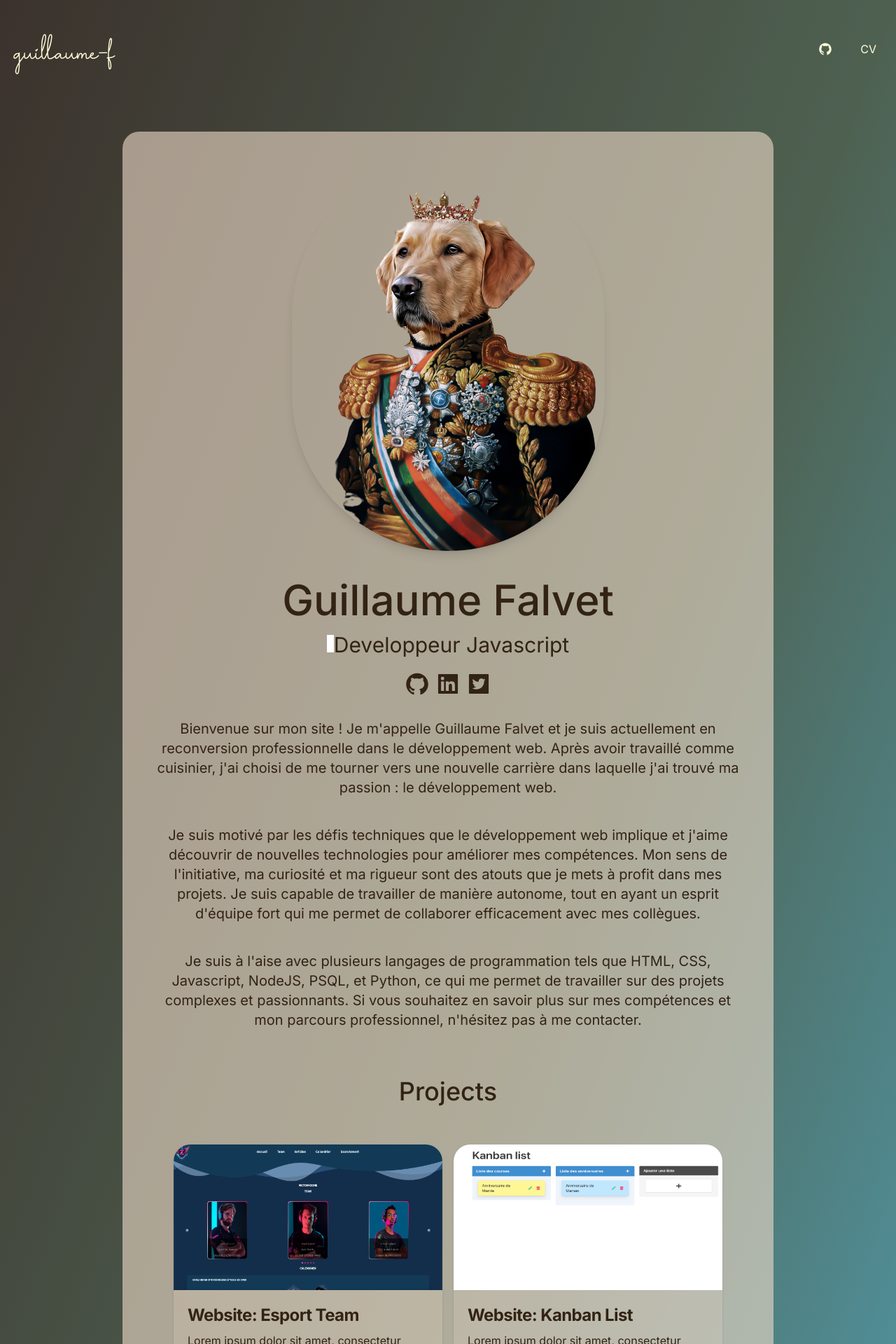
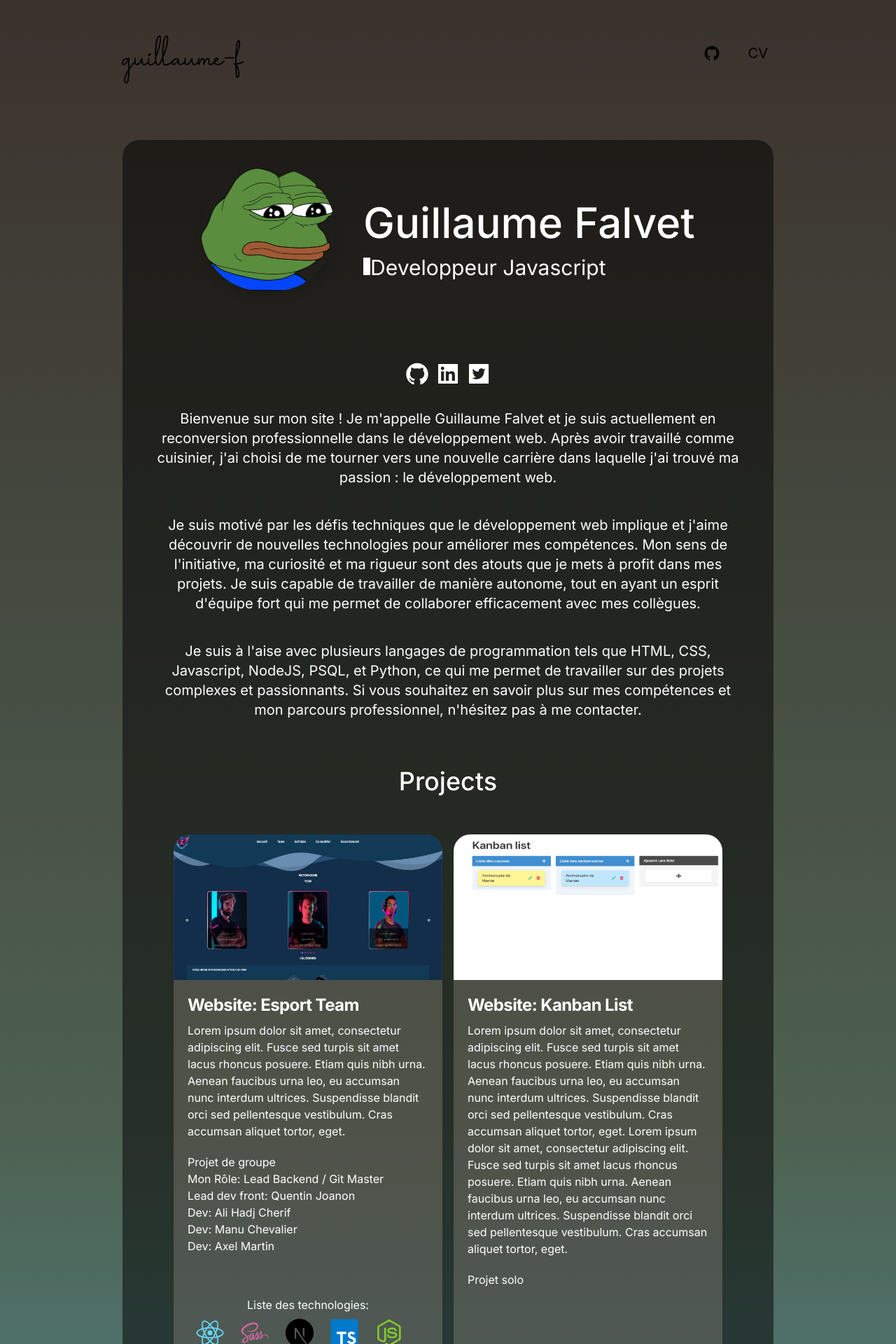
Before and after one commit to guillaumefalvet/portfolio_guillaumefalvet, a Next.js app: page / in a window 1280 px wide. Shown: the top 1920 px of the page at 70% size. Built offline with nearby package versions, Linux system fonts and the light colour scheme.

Commit message:
💄 style: color repartition

```diff
--- a/src/app/components/NavBar.tsx
+++ b/src/app/components/NavBar.tsx
@@ -6,20 +6,23 @@ import {
 } from 'react-icons/ai';
 export default function NavBar() {
   return (
-    <nav className="py-10 mb-12 flex justify-between">
-      <h2 className="font-samantha text-6xl">guillaume-f</h2>
+    <nav className="py-10 mb-12 flex justify-between md:w-3/4 mx-auto">
+      <h2 className="font-samantha text-7xl">guillaume-f</h2>
       <ul className="flex items-center">
         <li>
           <Link
             target="_blank"
             href="https://github.com/guillaumefalvet"
-            className="text-xl"
+            className="text-2xl"
           >
             <AiFillGithub />
           </Link>
         </li>
         <li>
-          <Link className="bg-cyan-500 px-2 py-2 rounded-md ml-8" href="#">
+          <Link
+            className="bg-cyan-500 px-2 py-2 rounded-md ml-8 text-xl"
+            href="#"
+          >
             CV
           </Link>
         </li>
--- a/src/app/components/Projects.tsx
+++ b/src/app/components/Projects.tsx
@@ -12,7 +12,7 @@ export default function Projects() {
           return (
             <div
               key={project.name}
-              className="m-2 w-96 rounded-3xl shadow dark:bg-gray-800 dark:border-gray-700 bg-almond bg-opacity-20 flex flex-col justify-between hover:shadow-[0_20px_50px_rgba(78,_78,_81,_0.7)]"
+              className="m-2 w-96 rounded-3xl shadow dark:bg-gray-800 dark:border-gray-700 bg-almond bg-opacity-20 flex flex-col justify-between hover:shadow-[0_20px_50px_rgba(82,_178,_207,_0.7)]"
             >
               <div>
                 <Link
--- a/src/app/data/Projects.json
+++ b/src/app/data/Projects.json
@@ -73,7 +73,7 @@
   {
     "name": "Website: Kanban List",
     "my_role": "dev",
-    "description": "Lorem ipsum dolor sit amet, consectetur adipiscing elit. Fusce sed turpis sit amet lacus rhoncus posuere. Etiam quis nibh urna. Aenean faucibus urna leo, eu accumsan nunc interdum ultrices. Suspendisse blandit orci sed pellentesque vestibulum. Cras accumsan aliquet tortor, eget.",
+    "description": "Lorem ipsum dolor sit amet, consectetur adipiscing elit. Fusce sed turpis sit amet lacus rhoncus posuere. Etiam quis nibh urna. Aenean faucibus urna leo, eu accumsan nunc interdum ultrices. Suspendisse blandit orci sed pellentesque vestibulum. Cras accumsan aliquet tortor, eget. Lorem ipsum dolor sit amet, consectetur adipiscing elit. Fusce sed turpis sit amet lacus rhoncus posuere. Etiam quis nibh urna. Aenean faucibus urna leo, eu accumsan nunc interdum ultrices. Suspendisse blandit orci sed pellentesque vestibulum. Cras accumsan aliquet tortor, eget.",
     "group_project": false,
     "other_members": [],
     "technologie_used": [
@@ -101,7 +101,7 @@
   {
     "name": "Website: FF Card collection",
     "my_role": "dev",
-    "description": "Lorem ipsum dolor sit amet, consectetur adipiscing elit. Fusce sed turpis sit amet lacus rhoncus posuere. Etiam quis nibh urna. Aenean faucibus urna leo, eu accumsan nunc interdum ultrices. Suspendisse blandit orci sed pellentesque vestibulum. Cras accumsan aliquet tortor, eget.",
+    "description": "Lorem ipsum dolor sit amet, consectetur adipiscing elit. Fusce sed turpis sit amet lacus rhoncus posuere. Etiam quis nibh urna. Aenean faucibus urna leo, eu accumsan nunc interdum ultrices. Suspendisse blandit orci sed pellentesque vestibulum. Cras accumsan aliquet tortor, eget. Lorem ipsum dolor sit amet, consectetur adipiscing elit. Fusce sed turpis sit amet lacus rhoncus posuere. Etiam quis nibh urna. Aenean faucibus urna leo, eu accumsan nunc interdum ultrices. Suspendisse blandit orci sed pellentesque vestibulum. Cras accumsan aliquet tortor, eget.",
     "group_project": false,
     "other_members": [],
     "technologie_used": [
@@ -121,7 +121,7 @@
   {
     "name": "Automation: Download Folder organizer",
     "my_role": "dev",
-    "description": "Lorem ipsum dolor sit amet, consectetur adipiscing elit. Fusce sed turpis sit amet lacus rhoncus posuere. Etiam quis nibh urna. Aenean faucibus urna leo, eu accumsan nunc interdum ultrices. Suspendisse blandit orci sed pellentesque vestibulum. Cras accumsan aliquet tortor, eget.",
+    "description": "Lorem ipsum dolor sit amet, consectetur adipiscing elit. Fusce sed turpis sit amet lacus rhoncus posuere. Etiam quis nibh urna. Aenean faucibus urna leo, eu accumsan nunc interdum ultrices. Suspendisse blandit orci sed pellentesque vestibulum. Cras accumsan aliquet tortor, eget, Lorem ipsum dolor sit amet, consectetur adipiscing elit. Fusce sed turpis sit amet lacus rhoncus posuere. Etiam quis nibh urna. Aenean faucibus urna leo, eu accumsan nunc interdum ultrices. Suspendisse blandit orci sed pellentesque vestibulum. Cras accumsan aliquet tortor, eget.",
     "group_project": false,
     "other_members": [],
     "technologie_used": [
--- a/src/app/page.tsx
+++ b/src/app/page.tsx
@@ -5,25 +5,30 @@ import SocialMedia from './components/SocialMedia';
 
 export default function Home() {
   return (
-    <main className="px-10 text-sage bg-gradient-to-tl from-moonstone via-feldgrau to-van-dyke xsm:px-5">
+    <main className="px-10 bg-gradient-to-t from-moonstone via-feldgrau to-van-dyke xsm:px-5">
       <NavBar />
       <div className="flex justify-center">
-        <section className="w-fit bg-almond bg-opacity-60 rounded-3xl xsm:w-screen md:w-3/4 sm:w-auto text-umber">
+        <section className="w-fit bg-black bg-opacity-50 rounded-3xl xsm:w-screen md:w-3/4 sm:w-auto text-white">
           <div className="text-center p-10 py-10">
-            <div className="flex flex-col items-center pb-5">
+            <div className="flex flex-wrap justify-center mb-14">
+              <div className="pb-5">
                 <img
-                className="w-50 h-50 mb-3 rounded-full shadow-lg"
-                src="./il_fullxfull.4337929119_si67-removebg-preview.png"
+                  className="h-44 mb-3 rounded-full shadow-lg mr-10"
+                  src="./pngegg.png"
                   alt="Photo de profile de Guillaume Falvet"
                 />
               </div>
-            <h1 className="text-5xl py-2 text-teal-600 font-medium md:text-6xl">
+              <div className="text-left mt-10">
+                <h1 className="text-5xl py-2 text-teal-600 font-medium md:text-6xl text-left">
                   Guillaume Falvet
                 </h1>
-            <h3 className="text-2xl py-2 md:text-3xl text-beige-react text-mint-cream dev-cursor">
+                <h3 className="text-2xl py-2 md:text-3xl text-beige-react text-mint-cream dev-cursor text-left">
                   Developpeur Javascript
                 </h3>
+              </div>
+            </div>
             <SocialMedia />
+
             <p className="text-md py-5 leading-8 text-gray-800 mx-auto md:text-xl">
               Bienvenue sur mon site ! Je m&apos;appelle Guillaume Falvet et je
               suis actuellement en reconversion professionnelle dans le
```
Also changed, not shown: public/pngegg.png. Lines whose indentation alone changed are shown as unchanged.
